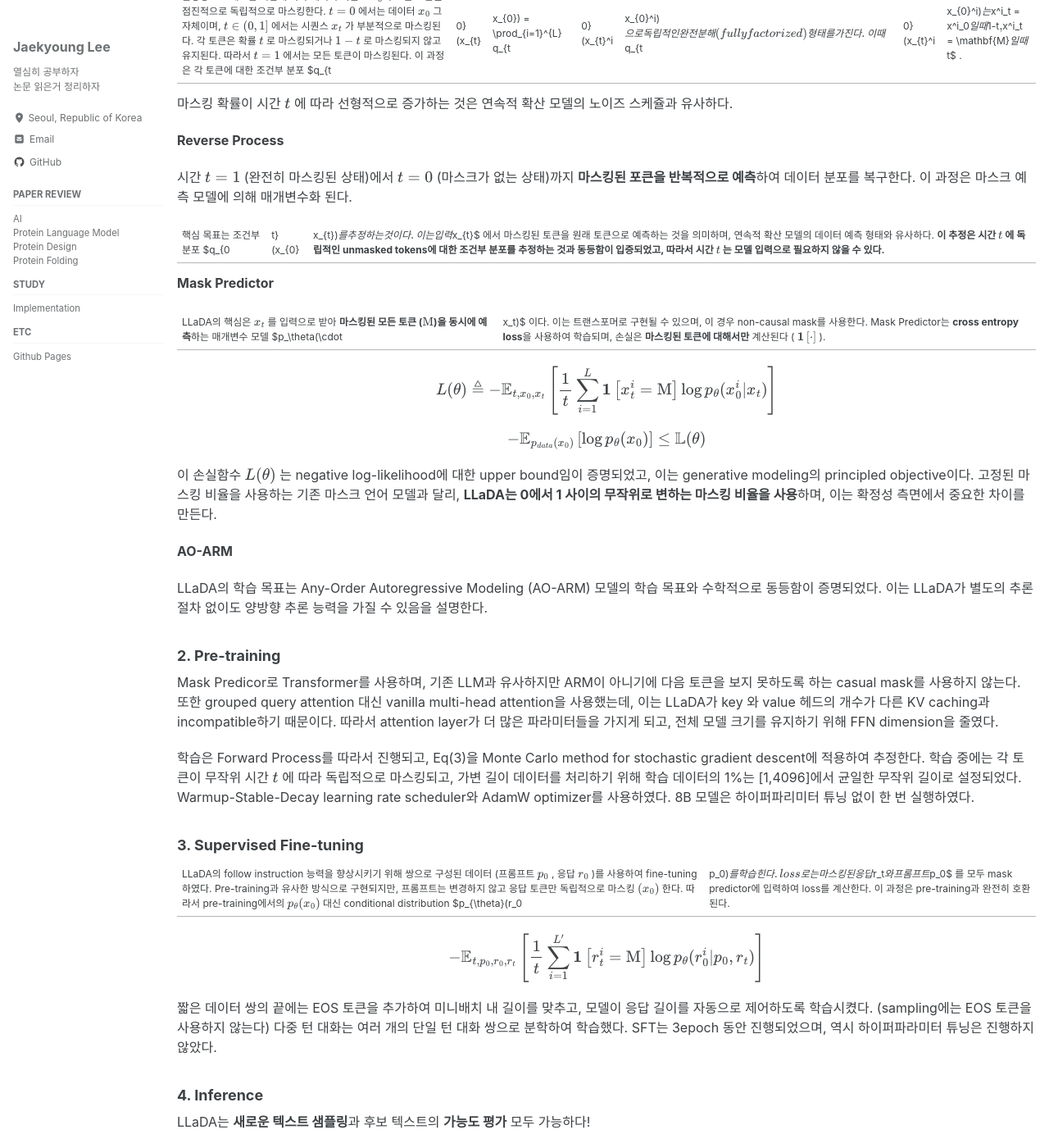
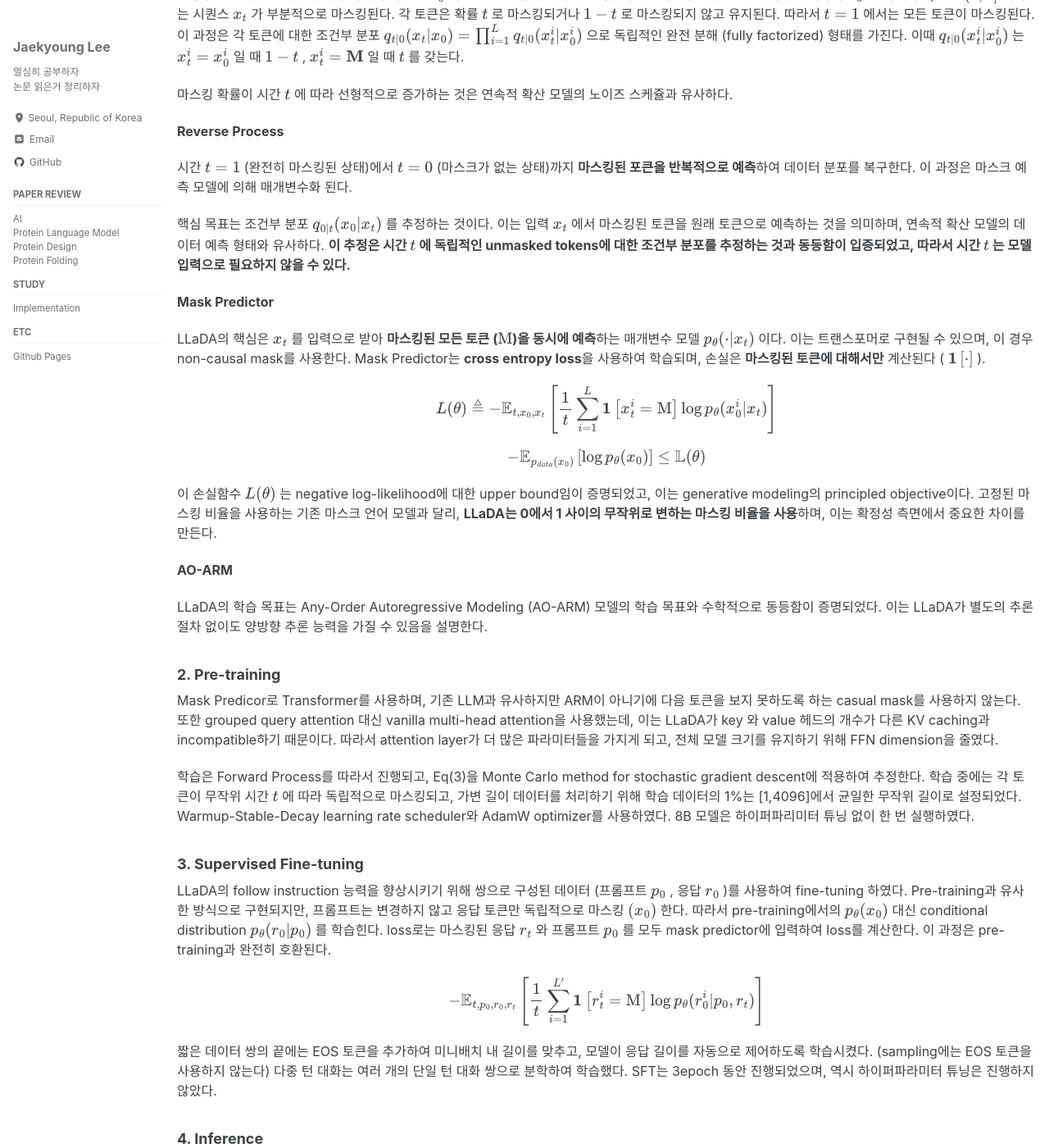
Before and after one commit to JaeKyoung/JaeKyoung.github.io, a Jekyll site: the page built from _posts/paper_review/2025-04-23-LLaDa.md, in a window 1280 px wide and 1400 px high, scrolled down 1792 px. Shown: the whole window at 82% size. Built offline with Jekyll 4.4.1, drawn with Linux system fonts in a browser that asks for light colours; cached includes are drawn as plain includes; some of the changed text lies outside the part shown.

Commit message:
250423 LLaDa3

```diff
--- a/_posts/paper_review/2025-04-23-LLaDa.md
+++ b/_posts/paper_review/2025-04-23-LLaDa.md
@@ -25,7 +25,7 @@ classes: wide
 
 $$
 \begin{align}
-\max_{\theta} \mathbb{E}_{p_{data}(x)} \log p_{\theta}(x) \Leftrightarrow \min_{\theta} \text{KL} \left( p_{data}(x) || p_{\theta}(x) \right)
+\max_{\theta} \mathbb{E}_{p_{data}(x)} \log p_{\theta}(x) \Leftrightarrow \min_{\theta} \text{KL} \left( p_{data}(x) \vert \vert p_{\theta}(x) \right)
 \end{align}
 $$
 
@@ -33,7 +33,7 @@ $$
 
 $$
 \begin{align}
-p_{\theta}(x) = p_{\theta}(x^1)\prod_{i=2}^{L} p_{\theta}(x^i | x^1, \dots, x^{i-1})
+p_{\theta}(x) = p_{\theta}(x^1)\prod_{i=2}^{L} p_{\theta}(x^i \vert x^1, \dots, x^{i-1})
 \end{align}
 $$
 
@@ -63,7 +63,8 @@ LLaDa는 data preparation, pre-training, supervised fine-tuning (SFT), evaluatio
 
 **Forward Process**
 
-순방향 프로세스는 시간에 따라 데이터 시퀀스 $x\_0$의 모든 토큰을 점진적으로 독립적으로 마스킹한다. $t=0$ 에서는 데이터 $x\_0$ 그 자체이며, $t \in \left( 0, 1 \right]$ 에서는 시퀀스 $x\_t$ 가 부분적으로 마스킹된다. 각 토큰은 확률 $t$ 로 마스킹되거나 $1-t$ 로 마스킹되지 않고 유지된다. 따라서 $t=1$ 에서는 모든 토큰이 마스킹된다. 이 과정은 각 토큰에 대한 조건부 분포 $q\_{t|0}(x\_{t}|x\_{0}) = \prod\_{i=1}^{L} q\_{t|0}(x\_{t}^i|x\_{0}^i)$ 으로 독립적인 완전 분해 (fully factorized) 형태를 가진다. 이때 $q\_{t|0}(x\_{t}^i|x\_{0}^i)$ 는 $x^i\_t = x^i\_0$ 일 때 $1-t$ , $x^i\_t = \mathbf{M}$ 일 때 $t$ .
+
+순방향 프로세스는 시간에 따라 데이터 시퀀스 $x\_0$ 의 모든 토큰을 점진적으로 독립적으로 마스킹한다. $t=0$ 에서는 데이터 $x\_0$ 그 자체이며, $t \in \left( 0, 1 \right]$ 에서는 시퀀스 $x\_t$ 가 부분적으로 마스킹된다. 각 토큰은 확률 $t$ 로 마스킹되거나 $1-t$ 로 마스킹되지 않고 유지된다. 따라서 $t=1$ 에서는 모든 토큰이 마스킹된다. 이 과정은 각 토큰에 대한 조건부 분포 $q\_{t \vert 0}(x\_{t} \vert x\_{0}) = \prod\_{i=1}^{L} q\_{t \vert 0}(x\_{t}^i \vert x\_{0}^i)$ 으로 독립적인 완전 분해 (fully factorized) 형태를 가진다. 이때 $q\_{t \vert 0}(x\_{t}^i \vert x\_{0}^i)$ 는 $x^i\_t = x^i\_0$ 일 때 $1-t$ , $x^i\_t = \mathbf{M}$ 일 때 $t$ 를 갖는다.
 
 마스킹 확률이 시간 $t$ 에 따라 선형적으로 증가하는 것은 연속적 확산 모델의 노이즈 스케쥴과 유사하다.
 
@@ -71,15 +72,15 @@ LLaDa는 data preparation, pre-training, supervised fine-tuning (SFT), evaluatio
 
 시간 $t=1$ (완전히 마스킹된 상태)에서 $t=0$ (마스크가 없는 상태)까지 **마스킹된 포큰을 반복적으로 예측**하여 데이터 분포를 복구한다. 이 과정은 마스크 예측 모델에 의해 매개변수화 된다.
 
-핵심 목표는 조건부 분포 $q\_{0|t}(x\_{0}|x\_{t})$ 를 추정하는 것이다. 이는 입력 $x\_{t}$ 에서 마스킹된 토큰을 원래 토큰으로 예측하는 것을 의미하며, 연속적 확산 모델의 데이터 예측 형태와 유사하다. **이 추정은 시간 $t$ 에 독립적인 unmasked tokens에 대한 조건부 분포를 추정하는 것과 동등함이 입증되었고, 따라서 시간 $t$ 는 모델 입력으로 필요하지 않을 수 있다.**
+핵심 목표는 조건부 분포 $q\_{0 \vert t}(x\_{0} \vert x\_{t})$ 를 추정하는 것이다. 이는 입력 $x\_{t}$ 에서 마스킹된 토큰을 원래 토큰으로 예측하는 것을 의미하며, 연속적 확산 모델의 데이터 예측 형태와 유사하다. **이 추정은 시간 $t$ 에 독립적인 unmasked tokens에 대한 조건부 분포를 추정하는 것과 동등함이 입증되었고, 따라서 시간 $t$ 는 모델 입력으로 필요하지 않을 수 있다.**
 
 **Mask Predictor**
 
-LLaDA의 핵심은 $x_t$ 를 입력으로 받아 **마스킹된 모든 토큰 ($\text{M}$)을 동시에 예측**하는 매개변수 모델 $p_\theta(\cdot|x_t)$ 이다. 이는 트랜스포머로 구현될 수 있으며, 이 경우 non-causal mask를 사용한다. Mask Predictor는 **cross entropy loss**을 사용하여 학습되며, 손실은 **마스킹된 토큰에 대해서만** 계산된다 ( $ \mathbf{1} \left[ \cdot \right]$ ).
+LLaDA의 핵심은 $x_t$ 를 입력으로 받아 **마스킹된 모든 토큰 ($\text{M}$)을 동시에 예측**하는 매개변수 모델 $p_\theta(\cdot \vert x_t)$ 이다. 이는 트랜스포머로 구현될 수 있으며, 이 경우 non-causal mask를 사용한다. Mask Predictor는 **cross entropy loss**을 사용하여 학습되며, 손실은 **마스킹된 토큰에 대해서만** 계산된다 ( $ \mathbf{1} \left[ \cdot \right]$ ).
 
 $$
 \begin{align}
-L(\theta) \triangleq -\mathbb{E}_{t,x_0, x_t} \left[ \frac{1}{t} \sum_{i = 1}^{L} \mathbf{1} \left[ x^i_t = \text{M} \right] \log p_\theta(x^i_{0} | x_{t}) \right]
+L(\theta) \triangleq -\mathbb{E}_{t,x_0, x_t} \left[ \frac{1}{t} \sum_{i = 1}^{L} \mathbf{1} \left[ x^i_t = \text{M} \right] \log p_\theta(x^i_{0} \vert x_{t}) \right]
 \end{align}
 $$
 
@@ -103,11 +104,11 @@ Mask Predicor로 Transformer를 사용하며, 기존 LLM과 유사하지만 ARM
 
 ### 3. Supervised Fine-tuning
 
-LLaDA의 follow instruction 능력을 향상시키기 위해 쌍으로 구성된 데이터 (프롬프트 $p\_0$ , 응답 $r\_0$ )를 사용하여 fine-tuning 하였다. Pre-training과 유사한 방식으로 구현되지만, 프롬프트는 변경하지 않고 응답 토큰만 독립적으로 마스킹 $(x\_0)$ 한다. 따라서 pre-training에서의 $p\_{\theta}(x\_0)$ 대신 conditional distribution $p\_{\theta}(r\_0 | p\_0)$ 를 학습힌다. loss로는 마스킹된 응답 $r\_t$ 와 프롬프트 $p\_0$ 를 모두 mask predictor에 입력하여 loss를 계산한다. 이 과정은 pre-training과 완전히 호환된다.
+LLaDA의 follow instruction 능력을 향상시키기 위해 쌍으로 구성된 데이터 (프롬프트 $p\_0$ , 응답 $r\_0$ )를 사용하여 fine-tuning 하였다. Pre-training과 유사한 방식으로 구현되지만, 프롬프트는 변경하지 않고 응답 토큰만 독립적으로 마스킹 $(x\_0)$ 한다. 따라서 pre-training에서의 $p\_{\theta}(x\_0)$ 대신 conditional distribution $p\_{\theta}(r\_0 \vert p\_0)$ 를 학습힌다. loss로는 마스킹된 응답 $r\_t$ 와 프롬프트 $p\_0$ 를 모두 mask predictor에 입력하여 loss를 계산한다. 이 과정은 pre-training과 완전히 호환된다.
 
 $$
 \begin{align}
--\mathbb{E}_{t,p_0,r_0,r_t} \left[ \frac{1}{t} \sum_{i = 1}^{L'} \mathbf{1} \left[ r^i_t = \text{M} \right] \log p_\theta(r^i_{0} | p_0, r_t) \right]
+-\mathbb{E}_{t,p_0,r_0,r_t} \left[ \frac{1}{t} \sum_{i = 1}^{L'} \mathbf{1} \left[ r^i_t = \text{M} \right] \log p_\theta(r^i_{0} \vert p_0, r_t) \right]
 \end{align}
 $$
 
@@ -119,7 +120,7 @@ LLaDA는 **새로운 텍스트 샘플링**과 후보 텍스트의 **가능도
 
 **Sampling**
 
-주어진 프롬프트 $p\_0$ 를 기반으로, 완전히 마스킹된 응답 시퀀스에서 시작하여 $p\_{\theta}(r\_0|p\_0)$ 로 역방향 프로세스를 시뮬레이션하여 샘플링한다. 샘플링 단계 수는 하이퍼파라미터이며, 효율성과 샘플 품질 간의 trade-off를 지닌다. (추가적으로 전체 generation length도 하이퍼파라미터이다.) 각 단계에서 Mask Predictor는 $p\_0$ 와 $r\_t$ 를 입력으로 받아 마스킹된 모든 토큰을 동시에 예측한다.
+주어진 프롬프트 $p\_0$ 를 기반으로, 완전히 마스킹된 응답 시퀀스에서 시작하여 $p\_{\theta}(r\_0 \vert p\_0)$ 로 역방향 프로세스를 시뮬레이션하여 샘플링한다. 샘플링 단계 수는 하이퍼파라미터이며, 효율성과 샘플 품질 간의 trade-off를 지닌다. (추가적으로 전체 generation length도 하이퍼파라미터이다.) 각 단계에서 Mask Predictor는 $p\_0$ 와 $r\_t$ 를 입력으로 받아 마스킹된 모든 토큰을 동시에 예측한다.
 
 현재 시간 $t \in \left( 0, 1 \right]$ 에서 다음 시간 $s = t- \frac{1}{N} \in \left( 0, t \right]$ 으로 갈 때, 예측된 토큰 중 일부($\frac{s}{t}$ 만큼)를 다시 마스킹하여 (remasking) 다음 단계의 입력으로 사용한다. 이는 역방향 프로세스가 순방향 프로세스와 일치하도록 한다.
 
@@ -136,20 +137,20 @@ LLaDA는 **새로운 텍스트 샘플링**과 후보 텍스트의 **가능도
 기본 모델에서는 low-confidence remasking이 효과적이었고, 명령어 추종 모델에서는 low-confidence remasking과 semi-autoregressive remasking의 조합이 가장 좋은 성능을 보였다.
 
 <div style="text-align: center;">
-  <img src="/assets/img/paper_review/250423_LLaDa/table6.png" alt="image" width="50%">
+  <img src="/assets/img/paper_review/250423_LLaDa/table6.png" alt="image" width="100%">
 </div>
 
 **Likelihood Evaluation**
 
 $$
 \begin{align}
-\mathbb{E}_{l,r_0,r_l} \left[ \frac{L}{l} \sum_{i=1}^{L} \mathbf{1} \left[ r^i_l = \text{M} \right] \log p_\theta(r^i_0 | p_0, r^i_l) \right]
+\mathbb{E}_{l,r_0,r_l} \left[ \frac{L}{l} \sum_{i=1}^{L} \mathbf{1} \left[ r^i_l = \text{M} \right] \log p_\theta(r^i_0 \vert p_0, r^i_l) \right]
 \end{align}
 $$
 
 모델 분포의 upper bound of log-likelihood (Eq.5)을 활용하거나, 분산이 낮고 더 안정적인 형태 (Eq.6)에 기반한 monte carlo estimation을 사용한다.
 
-이는 원본 응답에서 일부 토큰을 무작위로 균등하게 마스킹한 후 ($r_l$) 마스크 예측기로 마스크를 예측하여, 마스크된 각 토큰에 대해 예측된 원본 값의 로그 확률 $\log p\_{\theta}(r^i\_0 | p\_0, r\_l)$ 을 계산한다. 이를 모두 더하고, scaling ($\frac{L}{l}$ ) 한 후, 여러 monte carlo sample에 대한 평균을 내서 성능을 측정하는 방식이다.
+이는 원본 응답에서 일부 토큰을 무작위로 균등하게 마스킹한 후 ($r\_l$) 마스크 예측기로 마스크를 예측하여, 마스크된 각 토큰에 대해 예측된 원본 값의 로그 확률 $\log p\_{\theta}(r^i\_0 \vert p\_0, r\_l)$ 을 계산한다. 이를 모두 더하고, scaling ( $\frac{L}{l}$ ) 한 후, 여러 monte carlo sample에 대한 평균을 내서 성능을 측정하는 방식이다.
 
 likelihood evaluation 시에는 unsupervised classifier-free guidance를 적용하여 프롬프트 정렬과 텍스트 다양성의 균형을 조절한다.
 
@@ -161,7 +162,7 @@ likelihood evaluation 시에는 unsupervised classifier-free guidance를 적용
 LLaDA가 언어 태스크에서 확장 가능한지, 그리고 자체 구축한 자기회귀 모델(ARM) 베이스라인과 비교하여 성능이 어떤지 평가함. LLaDA가 인상적인 확장성을 보여주며, 6가지 다양한 태스크에서 ARM과 경쟁력 있는 전반적인 성능 추세를 나타냄.
 
 <div style="text-align: center;">
-  <img src="/assets/img/paper_review/250423_LLaDa/3.png" alt="image" width="70%">
+  <img src="/assets/img/paper_review/250423_LLaDa/3.png" alt="image" width="100%">
 </div>
 
 ### 2. Benchmark Results
@@ -175,7 +176,7 @@ LLaDA가 언어 태스크에서 확장 가능한지, 그리고 자체 구축한
 LLaDA의 역방향 추론 능력을 정량적으로 평가함. 496개의 유명한 중국 시 구절 쌍 데이터셋을 사용하여, 주어진 구절의 다음 구절(정방향) 또는 이전 구절(역방향)을 생성하는 제로샷 태스크를 수행. LLaDA는 **역방향 저주(reversal curse)**를 효과적으로 해결하며 정방향 및 역방향 태스크 모두에서 일관된 제로샷 성능을 보였다. 이러한 결과는 LLaDA가 토큰을 편향 없이 균일하게 처리하는 특성에서 비롯된 것으로 분석됨.
 
 <div style="text-align: center;">
-  <img src="/assets/img/paper_review/250423_LLaDa/table3.png" alt="image" width="50%">
+  <img src="/assets/img/paper_review/250423_LLaDa/table3.png" alt="image" width="30%">
 </div>
 
 
```
